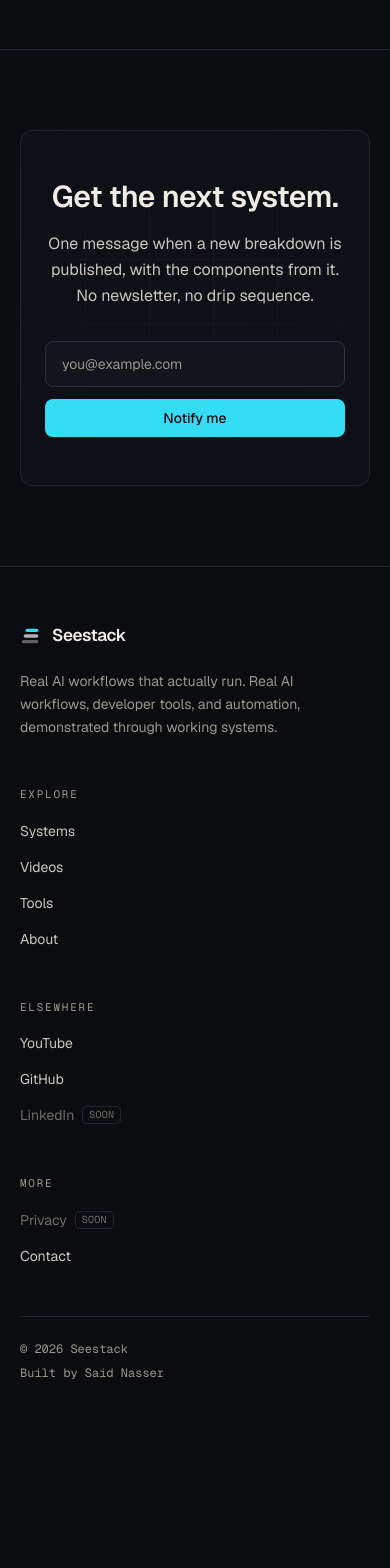
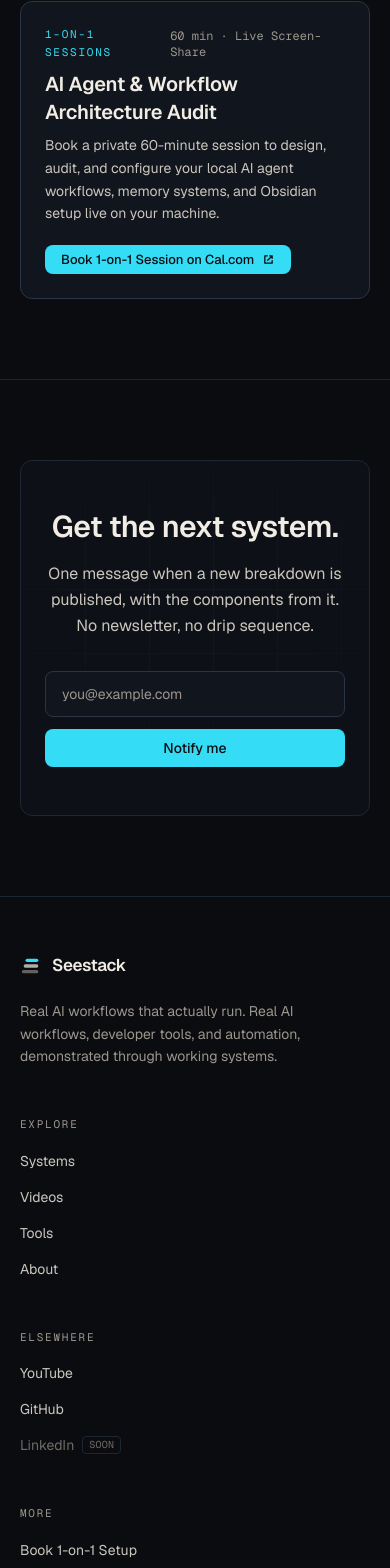
Before and after one commit to seestack-dev/website, a Next.js app: page / in a window 390 px wide. Shown: the part 5411-6979 px from the top of the page. Before the commit the page ends 6848 px from the top, so only its background shows below. Built offline with nearby package versions, Linux system fonts and the light colour scheme.

Commit message:
Add 1-on-1 architecture consulting booking integration via Cal.com

```diff
--- a/components/about.tsx
+++ b/components/about.tsx
@@ -1,4 +1,6 @@
-import { site } from "@/content/site.config";
+import { links, site } from "@/content/site.config";
+import { ActionLink } from "./action-link";
+import { ExternalIcon } from "./icons";
 
 export function About() {
   return (
@@ -28,6 +30,30 @@ export function About() {
               Seestack is a one-person operation right now. Any tools it
               releases will show up on this page when they exist, not before.
             </p>
+
+            {links.cal && (
+              <div className="panel border-hair-hi mt-8 p-6 sm:p-7">
+                <div className="flex items-center gap-2">
+                  <span className="eyebrow text-accent">1-on-1 Sessions</span>
+                  <span className="text-muted font-mono text-xs">60 min · Live Screen-Share</span>
+                </div>
+                <h3 className="text-cream mt-2 text-xl font-semibold tracking-[-0.01em]">
+                  AI Agent & Workflow Architecture Audit
+                </h3>
+                <p className="text-cream-dim mt-2 text-sm leading-relaxed">
+                  Book a private 60-minute session to design, audit, and configure your local AI agent workflows, memory systems, and Obsidian setup live on your machine.
+                </p>
+                <div className="mt-5">
+                  <ActionLink
+                    href={links.cal}
+                    className="btn btn-primary btn-sm"
+                  >
+                    Book 1-on-1 Session on Cal.com
+                    <ExternalIcon />
+                  </ActionLink>
+                </div>
+              </div>
+            )}
           </div>
         </div>
       </div>
--- a/components/mobile-nav.tsx
+++ b/components/mobile-nav.tsx
@@ -1,7 +1,7 @@
 "use client";
 
 import { useEffect, useState } from "react";
-import { latestWatchHref, nav } from "@/content/site.config";
+import { latestWatchHref, links, nav } from "@/content/site.config";
 import { ActionLink } from "./action-link";
 import { PlayIcon } from "./icons";
 
@@ -76,6 +76,15 @@ export function MobileNav() {
             <PlayIcon />
             Watch the latest
           </ActionLink>
+          {links.cal && (
+            <ActionLink
+              href={links.cal}
+              onClick={() => setOpen(false)}
+              className="btn btn-secondary mt-2 w-full"
+            >
+              Book 1-on-1 Setup
+            </ActionLink>
+          )}
         </nav>
       </div>
     </div>
--- a/components/site-footer.tsx
+++ b/components/site-footer.tsx
@@ -83,6 +83,11 @@ export function SiteFooter() {
           </FooterColumn>
 
           <FooterColumn title="More">
+            {links.cal && (
+              <li>
+                <FooterLink label="Book 1-on-1 Setup" href={links.cal} />
+              </li>
+            )}
             <li>
               <FooterLink label="Privacy" href={links.privacy} />
             </li>
--- a/components/site-header.tsx
+++ b/components/site-header.tsx
@@ -1,4 +1,4 @@
-import { latestWatchHref, nav } from "@/content/site.config";
+import { latestWatchHref, links, nav } from "@/content/site.config";
 import { ActionLink } from "./action-link";
 import { PlayIcon } from "./icons";
 import { MobileNav } from "./mobile-nav";
@@ -28,6 +28,14 @@ export function SiteHeader() {
         </nav>
 
         <div className="flex items-center gap-2">
+          {links.cal && (
+            <ActionLink
+              href={links.cal}
+              className="btn btn-secondary btn-sm hidden sm:inline-flex"
+            >
+              Book 1-on-1
+            </ActionLink>
+          )}
           <ActionLink
             href={latestWatchHref}
             className="btn btn-primary btn-sm hidden md:inline-flex"
--- a/content/site.config.ts
+++ b/content/site.config.ts
@@ -87,6 +87,7 @@ export const links = {
   youtube: "https://www.youtube.com/@seestack" as string | null,
   github: "https://github.com/seestack-dev" as string | null,
   repo: "https://github.com/seestack-dev/claude-obsidian-memory" as string | null,
+  cal: "https://cal.com/seestack" as string | null,
   linkedin: null as string | null,
   /** A plain email address, without the `mailto:` prefix. */
   contactEmail: "founder@seestack.dev" as string | null,
```
